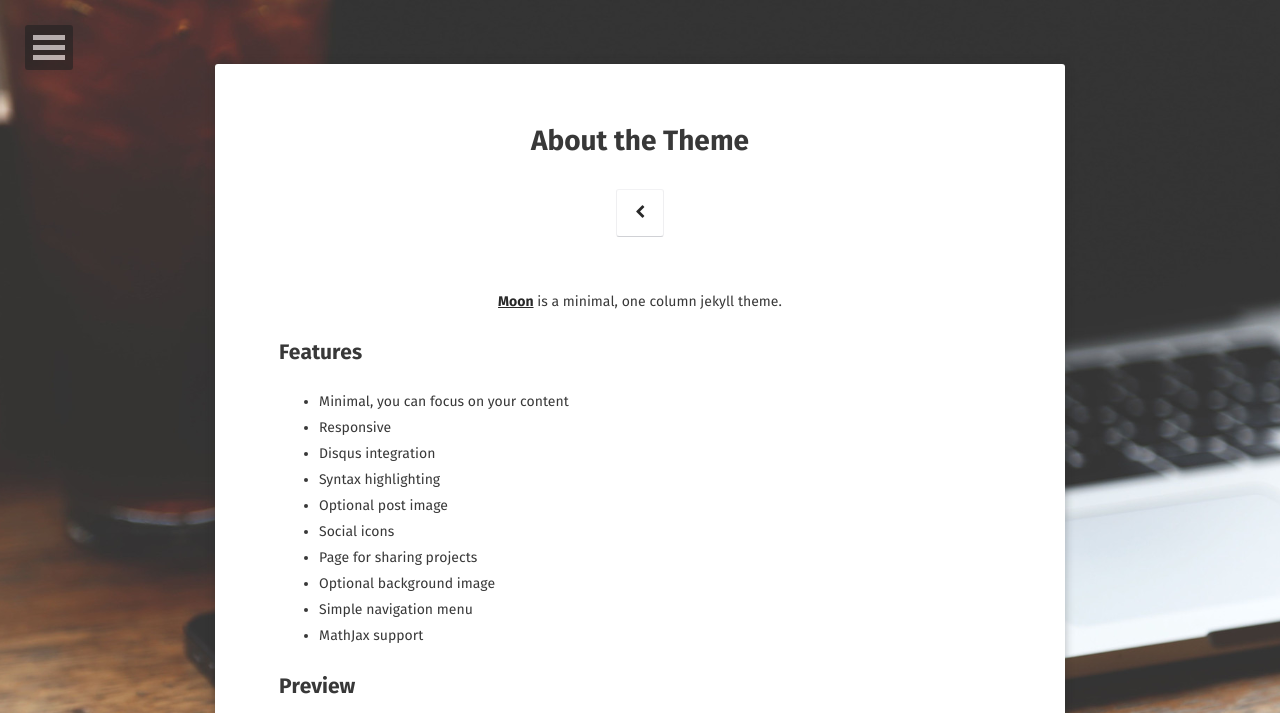
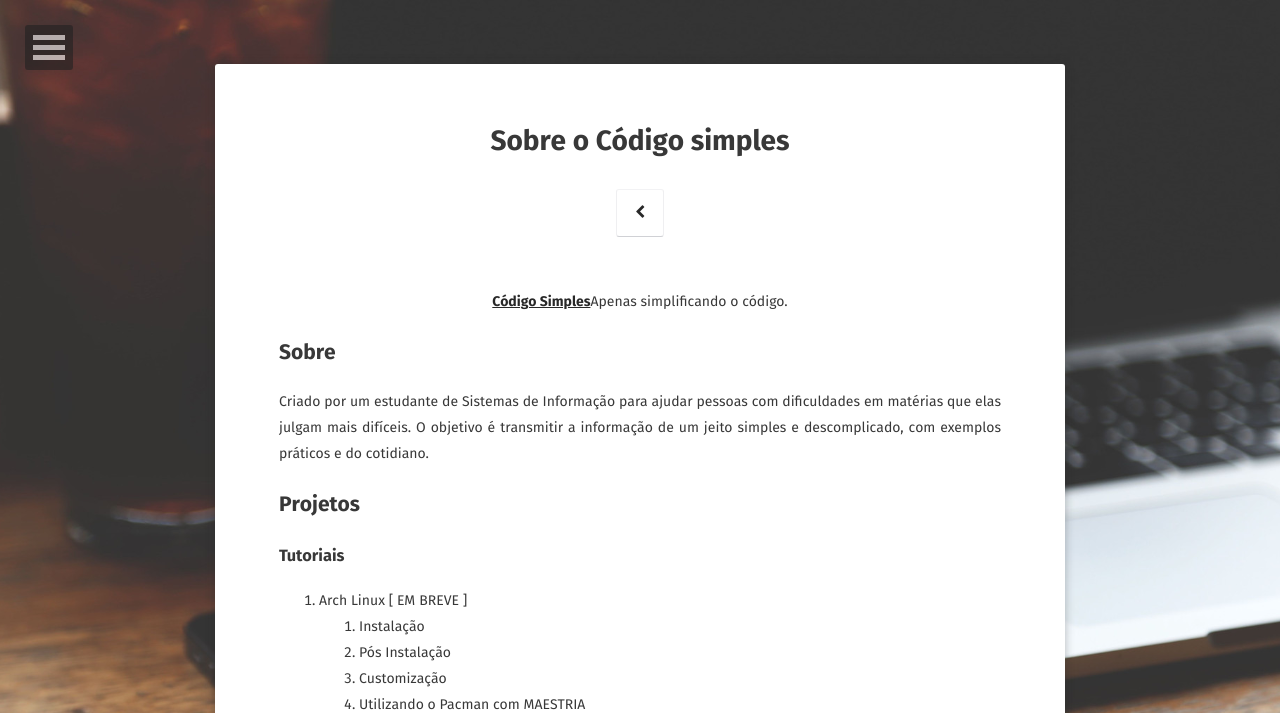
Before and after one commit to codigosimples/codigosimples.github.io, a Jekyll site: the page built from about/index.md, in a window 1280 px wide. Shown: the top 713 px of the page. Built offline with Jekyll 4.4.1, drawn with Linux system fonts in a browser that asks for light colours; some web fonts are replaced; some of the changed text lies outside the part shown; grey boxes are pictures that could not be loaded.

Commit message:
update_pagina-sobre

```diff
--- a/about/index.md
+++ b/about/index.md
@@ -1,37 +1,30 @@
 ---
 layout: page
-title: About the Theme
-tags: [about, Jekyll, theme, moon]
-date: 2016-03-21
+title: Sobre o Código simples
+tags: [sobre, projetos]
+date: 2019-03-30
 comments: false
 ---
 
-<center><a href="http://taylantatli.github.io/Moon"><b>Moon</b></a> is a minimal, one column jekyll theme.</center>
+<center><a href="http://codigosimples.github.io"><b>Código Simples</b></a>Apenas simplificando o código.</center>
 
-## Features
-* Minimal, you can focus on your content
-* Responsive
-* Disqus integration
-* Syntax highlighting
-* Optional post image
-* Social icons
-* Page for sharing projects
-* Optional background image
-* Simple navigation menu
-* MathJax support
+## Sobre
+Criado por um estudante de Sistemas de Informação para ajudar pessoas com dificuldades em matérias que elas julgam mais difíceis. O objetivo é transmitir a informação de um jeito simples e descomplicado, com exemplos práticos e do cotidiano.
 
-## Preview
+## Projetos
+### Tutoriais
+1. Arch Linux [ EM BREVE ]
+    1. Instalação
+    2. Pós Instalação
+    3. Customização
+    4. Utilizando o Pacman com MAESTRIA
+    5. Melhorando o desempenho do sistema
 
-{% capture images %}
-    https://cloud.githubusercontent.com/assets/754514/14509720/61c61058-01d6-11e6-93ab-0918515ecd56.png
-    https://cloud.githubusercontent.com/assets/754514/14509716/61ac6c8e-01d6-11e6-879f-8308883de790.png
-{% endcapture %}
-{% include gallery images=images caption="Screenshots of Moon Theme" cols=2 %}
-
-See a [live version of Moon](http://taylantatli.github.io/Moon) hosted on GitHub.
-
-## Getting Started
-
-To learn how to install and use this theme check out the [Setup Guide](http://taylantatli.me/Moon/moon-theme/) for more information.
-
-[Install Moon](https://github.com/TaylanTatli/Moon){: .btn}
+2. Windows 10 [ EM ANDAMENTO ]
+    1. Instalação
+    2. Pós Instalação
+    3. Customização
+    4. Windows para usuários avançados
+    5. Melhorando o desempenho do sistema
+    6. Configuração de Firewall
+    7. Segurança no Windows
```
